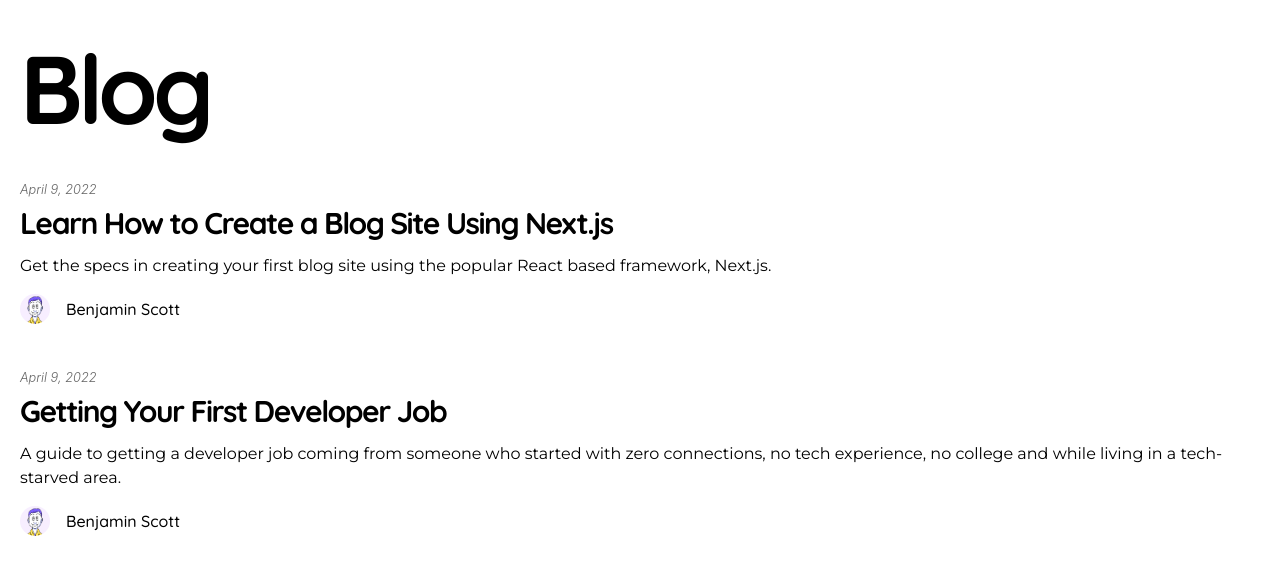
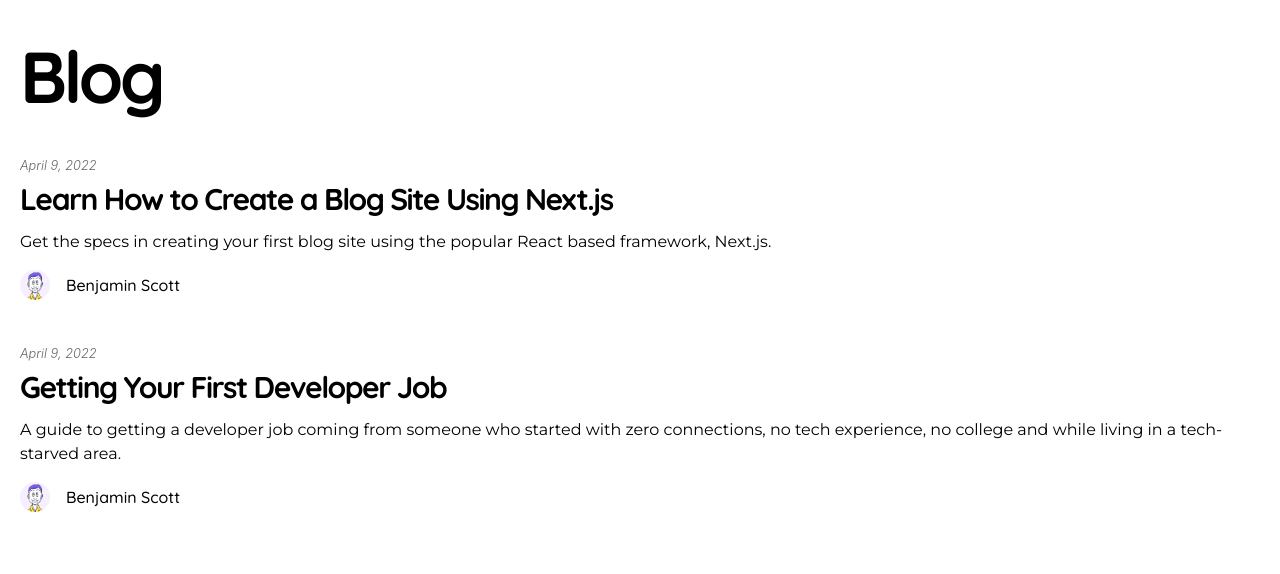
Before and after one commit to benzend/official-portfolio, a Next.js app: page /blog in a window 1280 px wide. Shown: the top 574 px of the page. Built offline with nearby package versions, Linux system fonts and the light colour scheme.

Commit message:
style: blog title smaller

```diff
--- a/pages/blog.tsx
+++ b/pages/blog.tsx
@@ -13,7 +13,7 @@ export default function Blog({ posts }: IBlogProps) {
   return (
     <Container>
       <Link href="/">
-        <h1 className="text-7xl md:text-8xl font-bold tracking-tighter leading-tight md:leading-none mb-10 mt-10 cursor-pointer">
+        <h1 className="text-6xl md:text-7xl font-bold tracking-tighter leading-tight md:leading-none mb-10 mt-10 cursor-pointer">
           Blog
         </h1>
       </Link>
```
